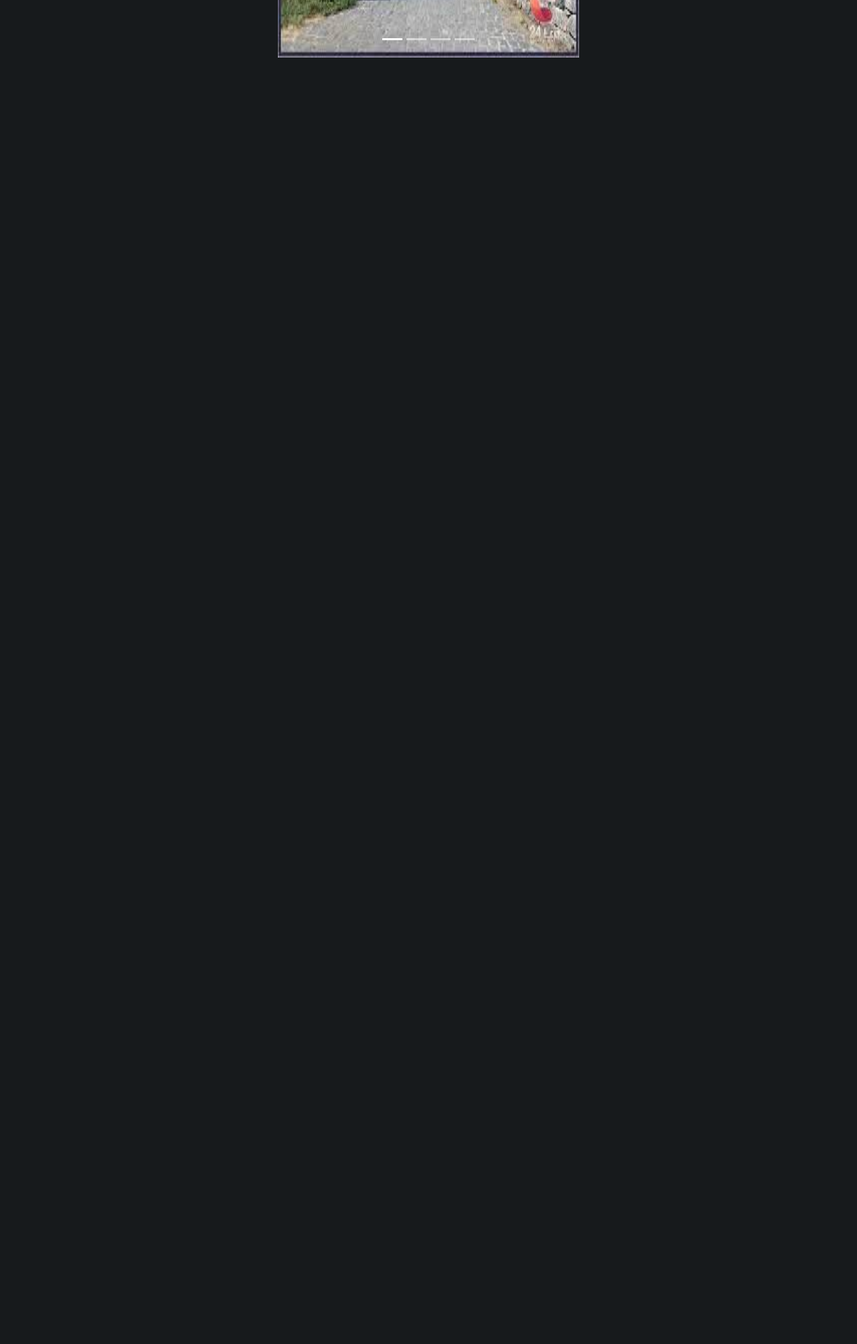
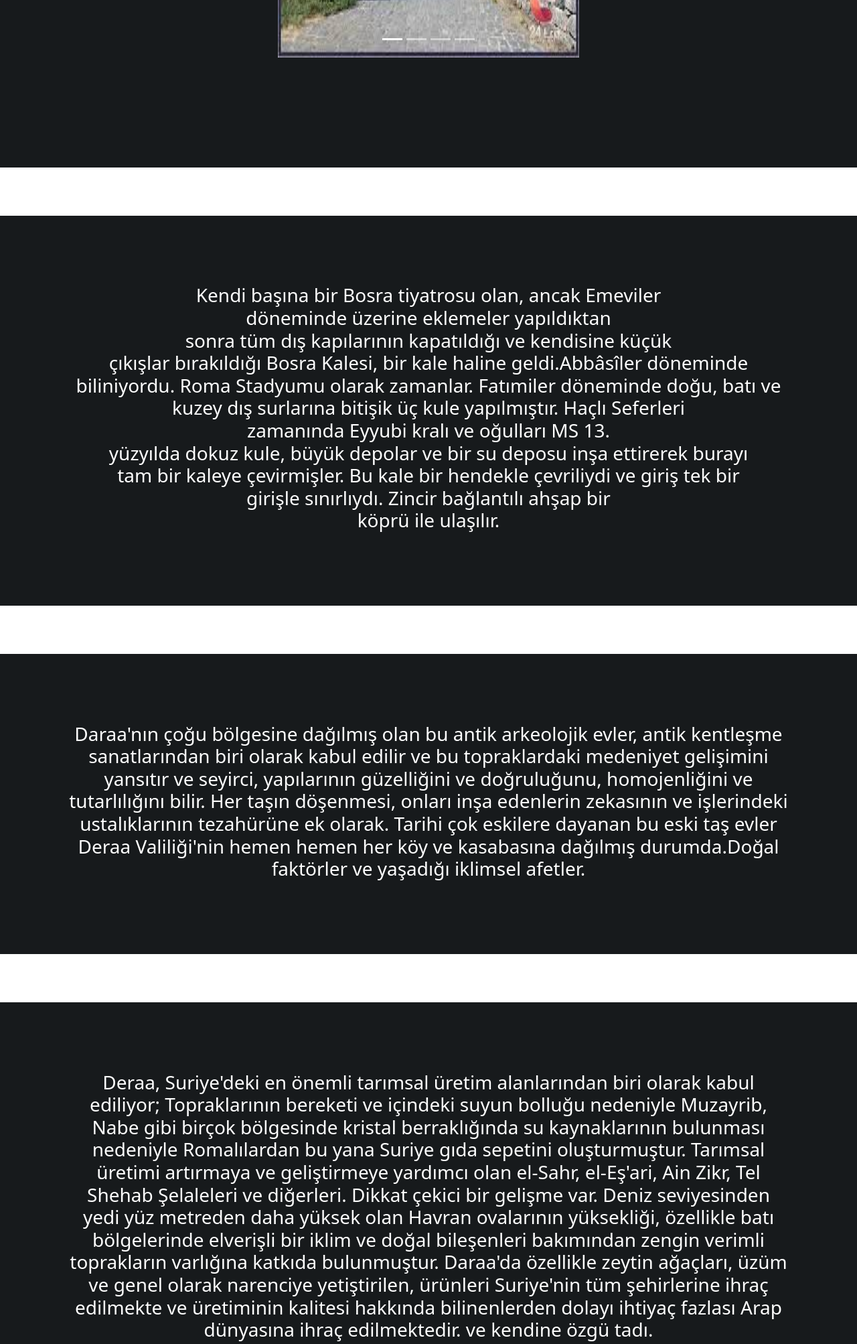
Before and after one commit to 7fdx5/Web-Teknolojileri-Projem, a PHP site: page /my-city.html in a window 1280 px wide. Shown: the part 550-2556 px from the top of the page at 67% size. Before the commit the page ends 636 px from the top, so only its background shows below. Run offline with PHP 8.4, Linux system fonts and the light colour scheme; some libraries are stand-ins or nearby versions.

Commit message:
my citye

```diff
--- a/css/my-city.css
+++ b/css/my-city.css
@@ -19,8 +19,8 @@
 }
 
 h1 {
-    font-size: 5.65rem;
-    margin: 1.9rem;
+    font-size: 4.65rem;
+    margin: 1rem;
 }
 
 h2 {
@@ -133,3 +133,14 @@
     width: 450px;
     height: 450px;
 }
+
+.th {
+    background-color: var(--bgcolor-1);
+    color: var(--lightcolor);
+    font-size: 2.4rem;
+    padding: var(--padding);
+}
+
+.s {
+    color: var(--primarycolor);
+}
--- a/my-city.html
+++ b/my-city.html
@@ -44,16 +44,17 @@
                 </div>
                 <div class="carousel-inner">
                     <div class="carousel-item active">
-                        <img src="imgs/j3.jpg" alt="...">
+                        <a href="#b"> <img src="imgs/j3.jpg" alt="..."></a>
+
                     </div>
                     <div class="carousel-item">
-                        <img src="imgs/j1.jpg" alt="...">
+                        <a href="#d"> <img src="imgs/j1.jpg" alt="..."></a>
                     </div>
                     <div class="carousel-item">
-                        <img src="imgs/j2.jpg" alt="...">
+                        <a href="#a"> <img src="imgs/j2.jpg" alt="..."></a>
                     </div>
                     <div class="carousel-item">
-                        <img src="imgs/4.jpg" alt="...">
+                        <a href="#c"> <img src="imgs/4.jpg" alt="..."></a>
                     </div>
 
                 </div>
@@ -70,6 +71,95 @@
 
 
     </section>
+    <br class="s">
+
+
+
+
+
+    <br class="s">
+    <br class="s">
+    <center>
+
+        <div class="th" id="a">
+            <h3>
+                Kendi başına bir Bosra tiyatrosu olan, ancak Emeviler <br> döneminde üzerine eklemeler yapıldıktan<br> sonra tüm dış kapılarının kapatıldığı ve kendisine küçük <br>çıkışlar bırakıldığı Bosra Kalesi, bir kale haline geldi.Abbâsîler döneminde
+                biliniyordu. Roma Stadyumu olarak zamanlar. Fatımiler döneminde doğu, batı ve kuzey dış surlarına bitişik üç kule yapılmıştır. Haçlı Seferleri <br>zamanında Eyyubi kralı ve oğulları MS 13.
+                <br>yüzyılda dokuz kule, büyük depolar ve bir su deposu inşa ettirerek burayı <br>tam bir kaleye çevirmişler. Bu kale bir hendekle çevriliydi ve giriş tek bir<br> girişle sınırlıydı. Zincir bağlantılı ahşap bir<br> köprü ile ulaşılır.
+            </h3>
+
+        </div>
+
+
+
+    </center>
+    <br class="s">
+
+
+
+    <br class="s">
+    <br class="s">
+    <center>
+
+        <div class="th" id="b">
+            <h3>
+                Daraa'nın çoğu bölgesine dağılmış olan bu antik arkeolojik evler, antik kentleşme sanatlarından biri olarak kabul edilir ve bu topraklardaki medeniyet gelişimini yansıtır ve seyirci, yapılarının güzelliğini ve doğruluğunu, homojenliğini ve tutarlılığını
+                bilir. Her taşın döşenmesi, onları inşa edenlerin zekasının ve işlerindeki ustalıklarının tezahürüne ek olarak. Tarihi çok eskilere dayanan bu eski taş evler Deraa Valiliği'nin hemen hemen her köy ve kasabasına dağılmış durumda.Doğal faktörler
+                ve yaşadığı iklimsel afetler.
+
+            </h3>
+
+        </div>
+
+
+
+    </center>
+    <br class="s">
+
+
+
+
+
+    <br class="s">
+    <br class="s">
+    <center>
+
+        <div class="th" id="c">
+            <h3>
+
+                Deraa, Suriye'deki en önemli tarımsal üretim alanlarından biri olarak kabul ediliyor; Topraklarının bereketi ve içindeki suyun bolluğu nedeniyle Muzayrib, Nabe gibi birçok bölgesinde kristal berraklığında su kaynaklarının bulunması nedeniyle Romalılardan
+                bu yana Suriye gıda sepetini oluşturmuştur. Tarımsal üretimi artırmaya ve geliştirmeye yardımcı olan el-Sahr, el-Eş'ari, Ain Zikr, Tel Shehab Şelaleleri ve diğerleri. Dikkat çekici bir gelişme var. Deniz seviyesinden yedi yüz metreden
+                daha yüksek olan Havran ovalarının yüksekliği, özellikle batı bölgelerinde elverişli bir iklim ve doğal bileşenleri bakımından zengin verimli toprakların varlığına katkıda bulunmuştur. Daraa'da özellikle zeytin ağaçları, üzüm ve genel
+                olarak narenciye yetiştirilen, ürünleri Suriye'nin tüm şehirlerine ihraç edilmekte ve üretiminin kalitesi hakkında bilinenlerden dolayı ihtiyaç fazlası Arap dünyasına ihraç edilmektedir. ve kendine özgü tadı.
+            </h3>
+
+        </div>
+
+
+
+    </center>
+    <br class="s">
+
+
+
+
+
+    <br class="s">
+    <br class="s">
+    <center>
+
+        <div class="th" id="d">
+            <h3>
+                Daraa vilayetinin batı kırsalındaki Tel Shehab şelaleleri, çarpıcı doğası ve büyüleyici manzarası ile Dera'nın en ünlü ve en güzel turistik alanlarından biri olarak kabul ediliyor.
+
+            </h3>
+
+        </div>
+
+
+
+    </center>
+
     <script src="https://cdn.jsdelivr.net/npm/@popperjs/core@2.10.2/dist/umd/popper.min.js" integrity="sha384-7+zCNj/IqJ95wo16oMtfsKbZ9ccEh31eOz1HGyDuCQ6wgnyJNSYdrPa03rtR1zdB" crossorigin="anonymous"></script>
     <script src="https://cdn.jsdelivr.net/npm/bootstrap@5.1.3/dist/js/bootstrap.min.js" integrity="sha384-QJHtvGhmr9XOIpI6YVutG+2QOK9T+ZnN4kzFN1RtK3zEFEIsxhlmWl5/YESvpZ13" crossorigin="anonymous"></script>
 </body>
```
Also changed, not shown: about-me.html (+23 -1 lines), imgs/12.jpg (added), imgs/images (1).jpeg (added), imgs/images2.jpeg (added).
